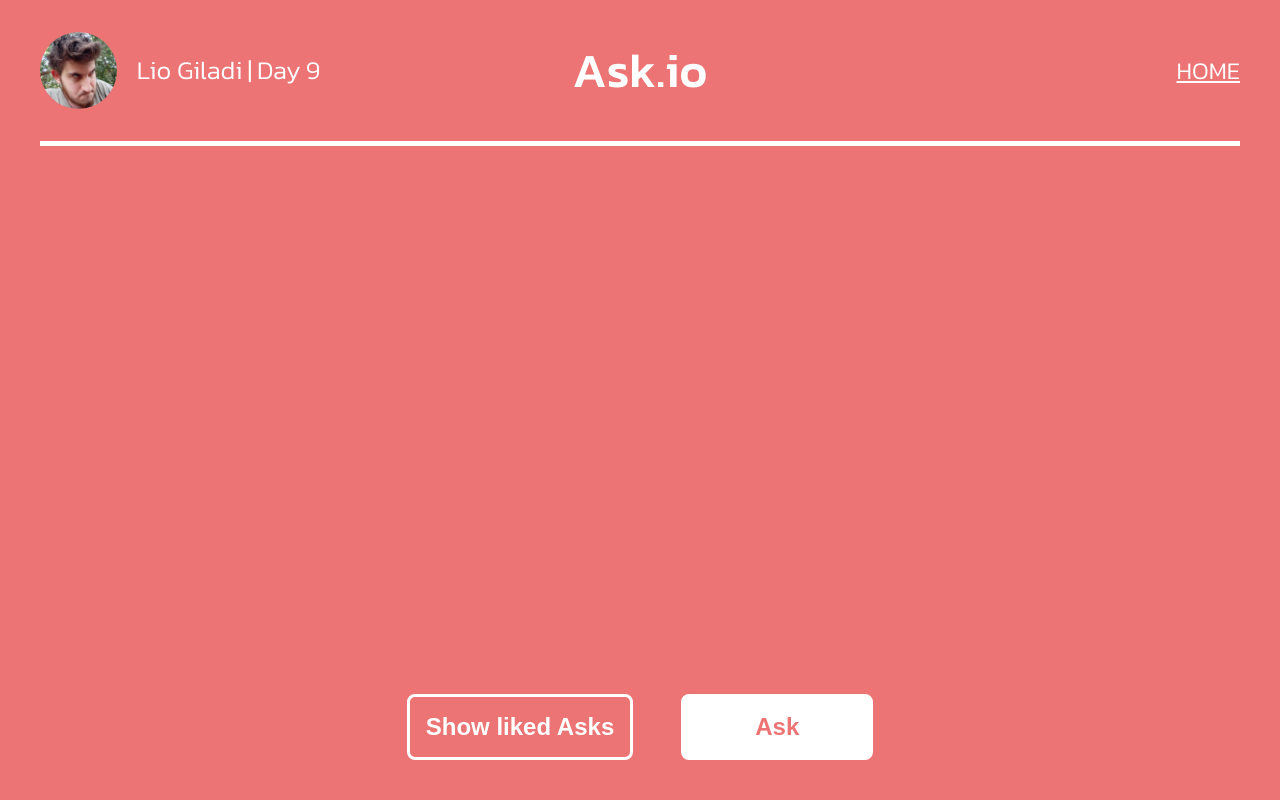
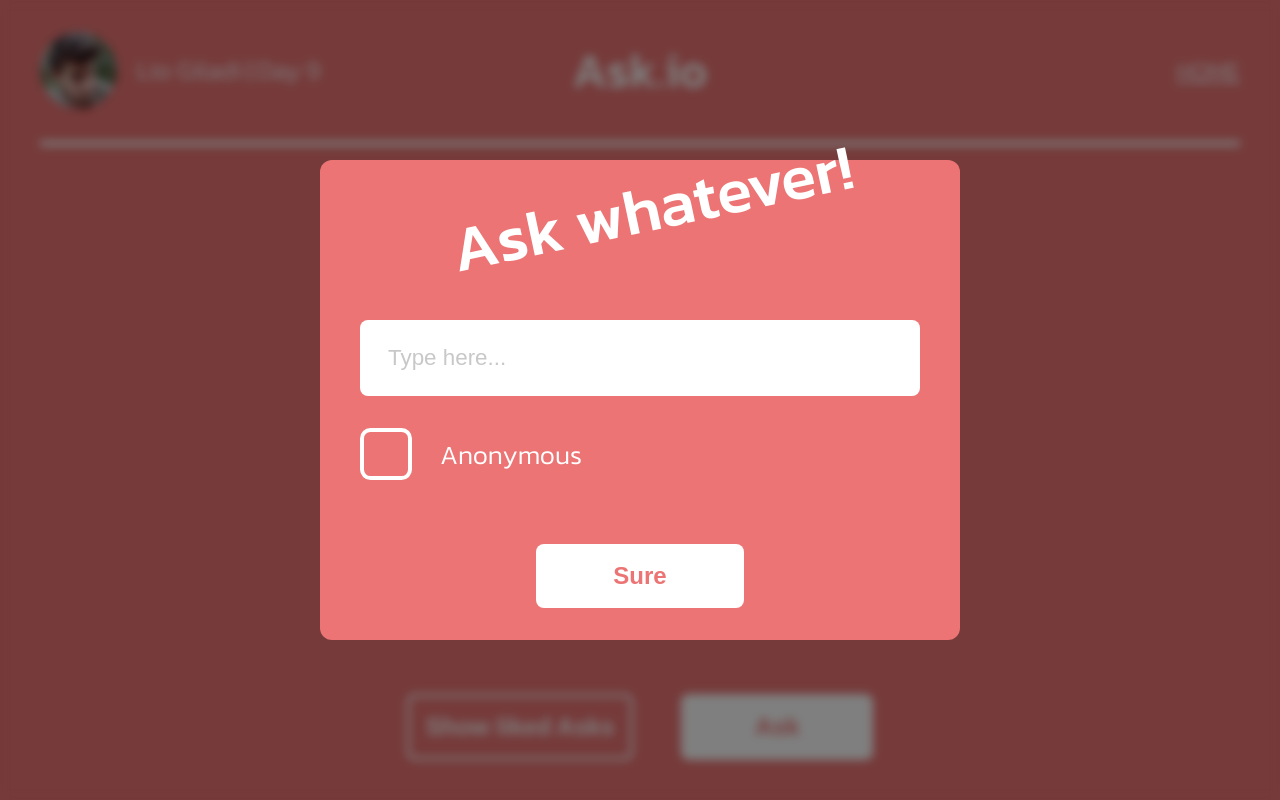
Before and after one commit to zoop-de-loop/ask.io, a Next.js app: page /asks in a window 1280 px wide. Both pictures are taken after a click on the button "Ask". Built offline with nearby package versions, Linux system fonts and the light colour scheme.

Commit message:
Add askForm skeleton + style + render it conditionally in asks page

```diff
--- a/components/AskForm.jsx
+++ b/components/AskForm.jsx
@@ -1,5 +1,34 @@
 import styles from "@/styles/components/ask-form.module.scss";
+import React, { useState } from "react";
 
-export default function AskForm() {
-	return <></>;
+export default function AskForm({ setAskFormActive }) {
+	const [isMarked, setIsMarked] = useState(false);
+
+	const handleCheckboxClicked = () => {
+		setIsMarked((prev) => {
+			return !prev;
+		});
+	};
+
+	const handleBackgroundClicked = () => {
+		setAskFormActive(false);
+	};
+
+	return (
+		<div className={styles["form-pop-up"]}>
+			<div className={styles.background} onClick={handleBackgroundClicked} />
+			<form className={styles["ask-form"]}>
+				<h2>Ask whatever!</h2>
+				<div className={styles["user-information"]}>
+					<input type='text' placeholder='Type here...' />
+					<label htmlFor='anonymous'>
+						<input type='checkbox' name='anonymous' id='anonymous' onClick={handleCheckboxClicked} />
+						<span>{isMarked ? "✓" : null}</span>
+						<span>Anonymous</span>
+					</label>
+				</div>
+				<input type='submit' value='Sure' />
+			</form>
+		</div>
+	);
 }
--- a/pages/asks.jsx
+++ b/pages/asks.jsx
@@ -1,11 +1,19 @@
 import styles from "@/styles/pages/asks.module.scss";
 import Ask from "@/components/Ask";
 import asksData from "@/server/asksData";
+import AskForm from "@/components/AskForm";
 import React, { useState } from "react";
 
 export default function Asks() {
 	const askDataArr = Object.entries(asksData);
 	const [likedActive, setLikedActive] = useState(false);
+	const [askFormActive, setAskFormActive] = useState(false);
+
+	const handleAskClick = () => {
+		setAskFormActive((prev) => {
+			return !prev;
+		});
+	};
 
 	const handleLikeButtonClick = () => {
 		setLikedActive((prev) => {
@@ -16,9 +24,7 @@ export default function Asks() {
 
 	if (likedActive) {
 		const likedAsks = askDataArr.filter((dataArr) => dataArr[1]["like"] === true);
-		console.log(likedAsks);
 		showAsk = likedAsks.map((dataArr) => {
-			console.log(`==> ask: ${dataArr[0]}`);
 			return (
 				<Ask
 					key={dataArr[0]}
@@ -49,9 +55,10 @@ export default function Asks() {
 				<div className={styles.asks}>{showAsk}</div>
 				<div className={styles.buttons}>
 					<button onClick={handleLikeButtonClick}>{likedActive ? "Show All Asks" : "Show liked Asks"}</button>
-					<button>Ask</button>
+					<button onClick={handleAskClick}>Ask</button>
 				</div>
 			</div>
+			{askFormActive && <AskForm setAskFormActive={setAskFormActive} />}
 		</main>
 	);
 }
--- a/styles/components/ask-form.module.scss
+++ b/styles/components/ask-form.module.scss
@@ -0,0 +1,104 @@
+@use "/styles/colors";
+.form-pop-up {
+	position: fixed;
+	top: 0;
+	left: 0;
+
+	.background {
+		height: 100vh;
+		width: 100vw;
+		background-color: rgba($color: #000000, $alpha: 0.5);
+		backdrop-filter: blur(5px);
+	}
+
+	.ask-form {
+		position: absolute;
+		top: 50%;
+		left: 50%;
+		transform: translate(-50%, -50%);
+		background-color: colors.$primary;
+		width: 40rem;
+		height: 30rem;
+		border-radius: 0.75rem;
+		display: flex;
+		flex-direction: column;
+		justify-content: center;
+		align-items: center;
+
+		h2 {
+			position: absolute;
+			font-size: 4rem;
+			font-weight: 500;
+			color: colors.$secondary;
+			top: 0;
+			left: 8rem;
+			rotate: -12deg;
+		}
+
+		.user-information {
+			width: 87.5%;
+			display: flex;
+			flex-direction: column;
+			align-content: center;
+			gap: 2rem;
+
+			input[type="text"] {
+				border: none;
+				box-sizing: border-box;
+				background-color: colors.$secondary;
+				width: 100%;
+				height: 4.75rem;
+				padding: 1.75rem;
+				border-radius: 0.5rem;
+				font-size: 1.4rem;
+
+				&::placeholder {
+					color: #c8c8c8;
+				}
+			}
+
+			label {
+				display: flex;
+				justify-content: flex-start;
+				align-items: center;
+				width: fit-content;
+				gap: 1.75rem;
+
+				input[type="checkbox"] {
+					display: none;
+
+					& + span {
+						display: flex;
+						justify-content: center;
+						align-items: center;
+						border: colors.$secondary 0.3rem solid;
+						border-radius: 20%;
+						width: 2.75rem;
+						aspect-ratio: 1/1;
+						font-weight: 800;
+					}
+				}
+
+				span {
+					font-size: 1.65rem;
+					color: colors.$secondary;
+				}
+			}
+		}
+
+		input[type="submit"] {
+			position: absolute;
+			bottom: 2rem;
+			left: 50%;
+			font-size: 1.5rem;
+			font-weight: 600;
+			transform: translateX(-50%);
+			background-color: colors.$secondary;
+			color: colors.$primary;
+			border: 0;
+			border-radius: 0.5rem;
+			width: 13rem;
+			height: 4rem;
+		}
+	}
+}
```
